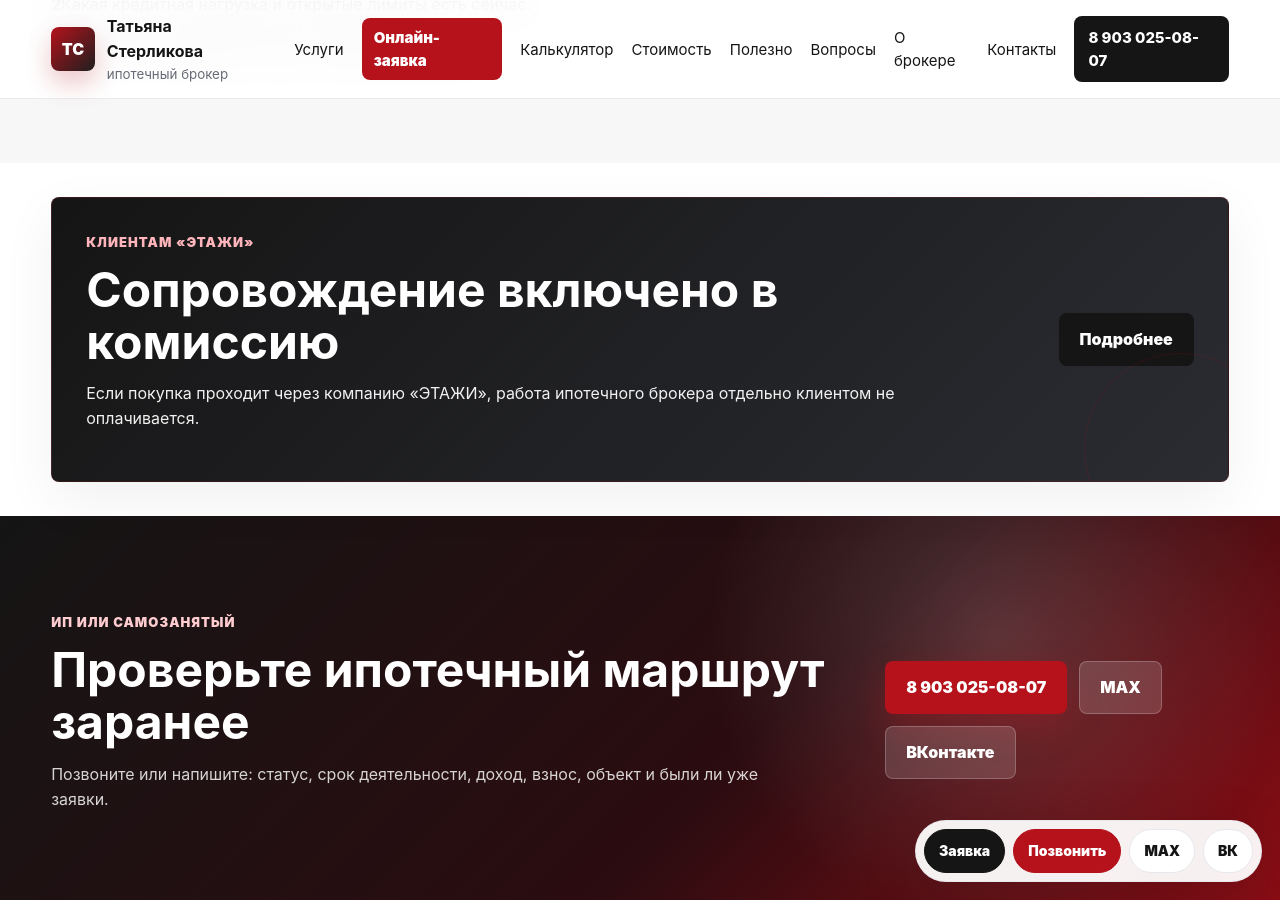
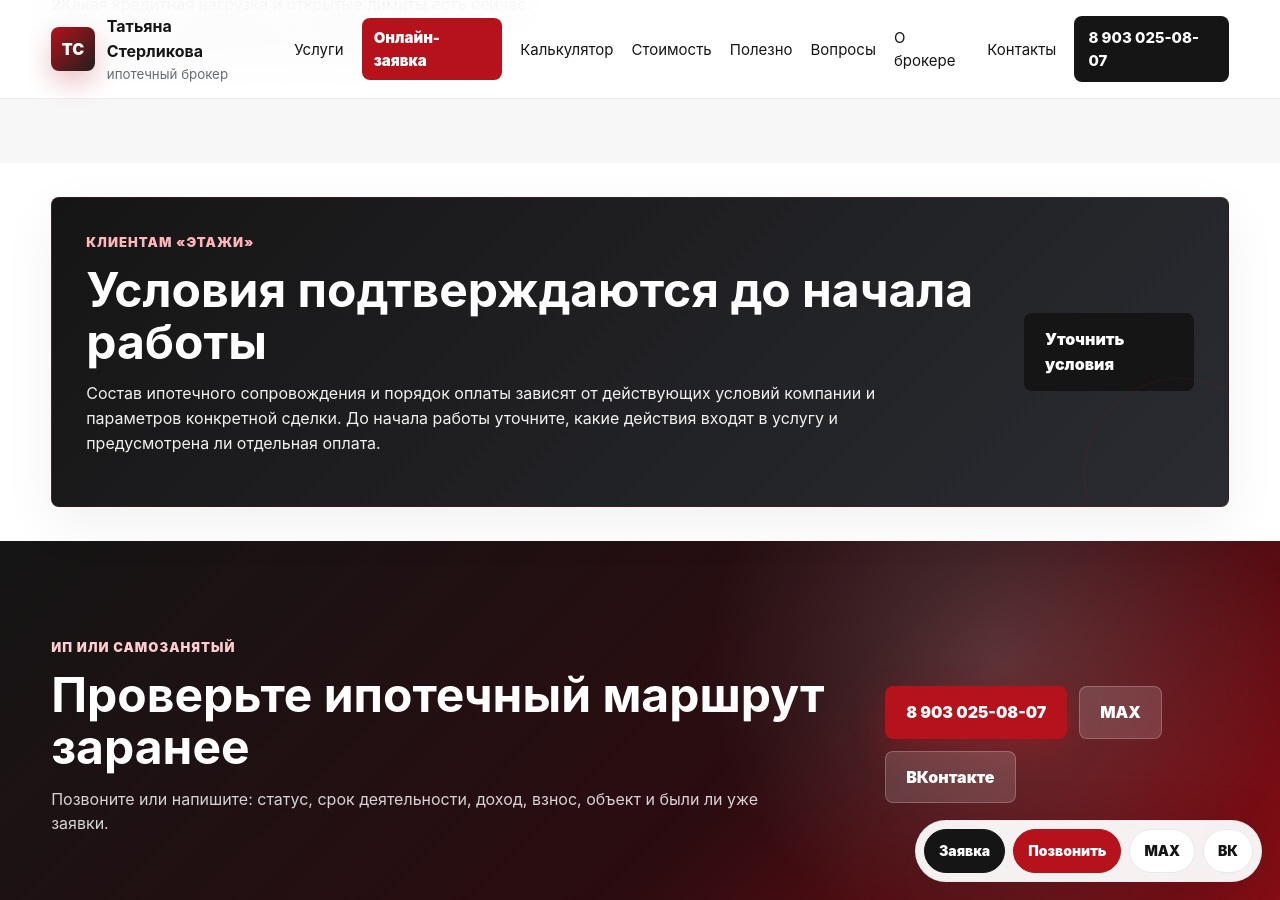
Before and after one commit to deputat36/broker, a Jekyll site: the page built from geo/gribanovskiy/ipoteka-dlya-ip-samozanyatyh.md, in a window 1280 px wide and 900 px high, scrolled down 2583 px. Built offline with Jekyll 4.4.1, drawn with Linux system fonts in a browser that asks for light colours; our own code applies the rules of GitHub Pages for plain Markdown files.

Commit message:
Уточнить условия ЭТАЖИ для ИП в Грибановском районе

```diff
--- a/geo/gribanovskiy/ipoteka-dlya-ip-samozanyatyh.md
+++ b/geo/gribanovskiy/ipoteka-dlya-ip-samozanyatyh.md
@@ -58,6 +58,6 @@
   </div>
 </section>
 
-<section class="section compact-section"><div class="notice"><div><p class="eyebrow">Клиентам «ЭТАЖИ»</p><h2>Сопровождение включено в комиссию</h2><p>Если покупка проходит через компанию «ЭТАЖИ», работа ипотечного брокера отдельно клиентом не оплачивается.</p></div><a class="btn btn-dark" href="{{ '/etagi/' | relative_url }}">Подробнее</a></div></section>
+<section class="section compact-section"><div class="notice"><div><p class="eyebrow">Клиентам «ЭТАЖИ»</p><h2>Условия подтверждаются до начала работы</h2><p>Состав ипотечного сопровождения и порядок оплаты зависят от действующих условий компании и параметров конкретной сделки. До начала работы уточните, какие действия входят в услугу и предусмотрена ли отдельная оплата.</p></div><a class="btn btn-dark" href="{{ '/etagi/' | relative_url }}">Уточнить условия</a></div></section>
 
 <section class="section cta-section"><div><p class="eyebrow">ИП или самозанятый</p><h2>Проверьте ипотечный маршрут заранее</h2><p>Позвоните или напишите: статус, срок деятельности, доход, взнос, объект и были ли уже заявки.</p></div><div class="cta-actions"><a class="btn btn-primary" href="tel:+79030250807">8 903 025-08-07</a><button class="btn btn-secondary" type="button" data-copy-phone>MAX</button><a class="btn btn-secondary" href="https://vk.com/tatyanasterlikova" rel="noopener">ВКонтакте</a></div></section>
```
